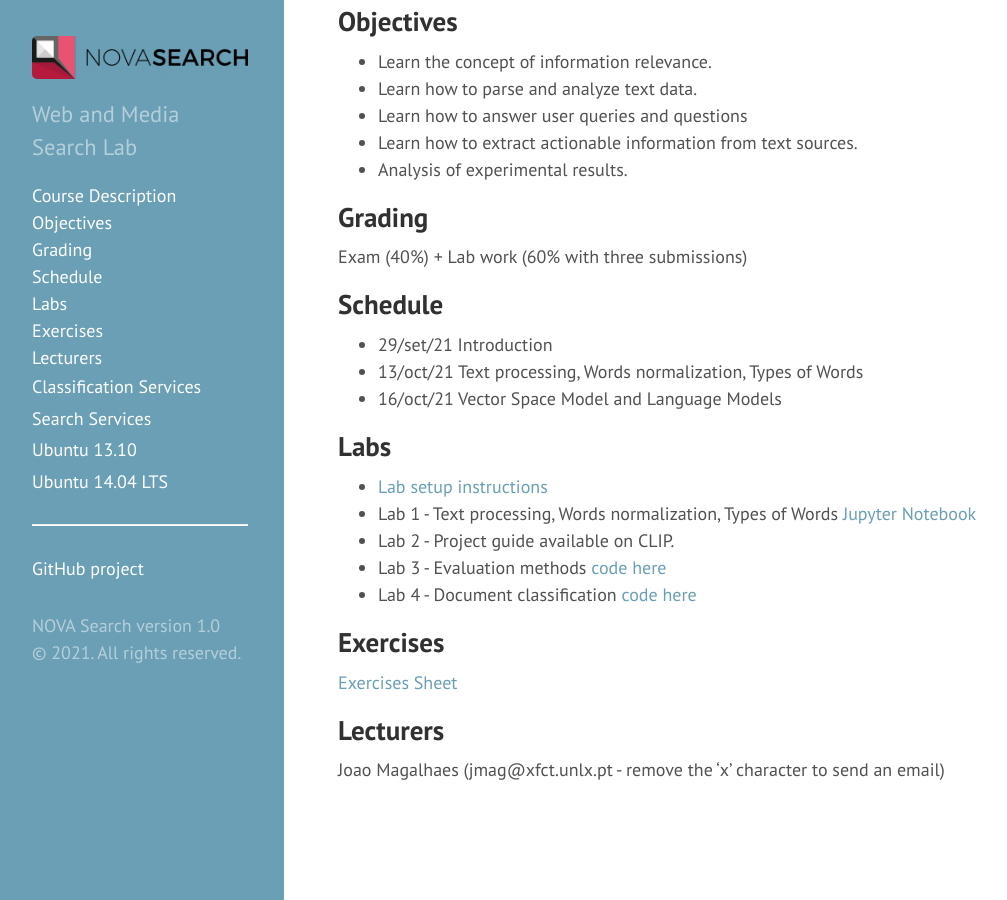
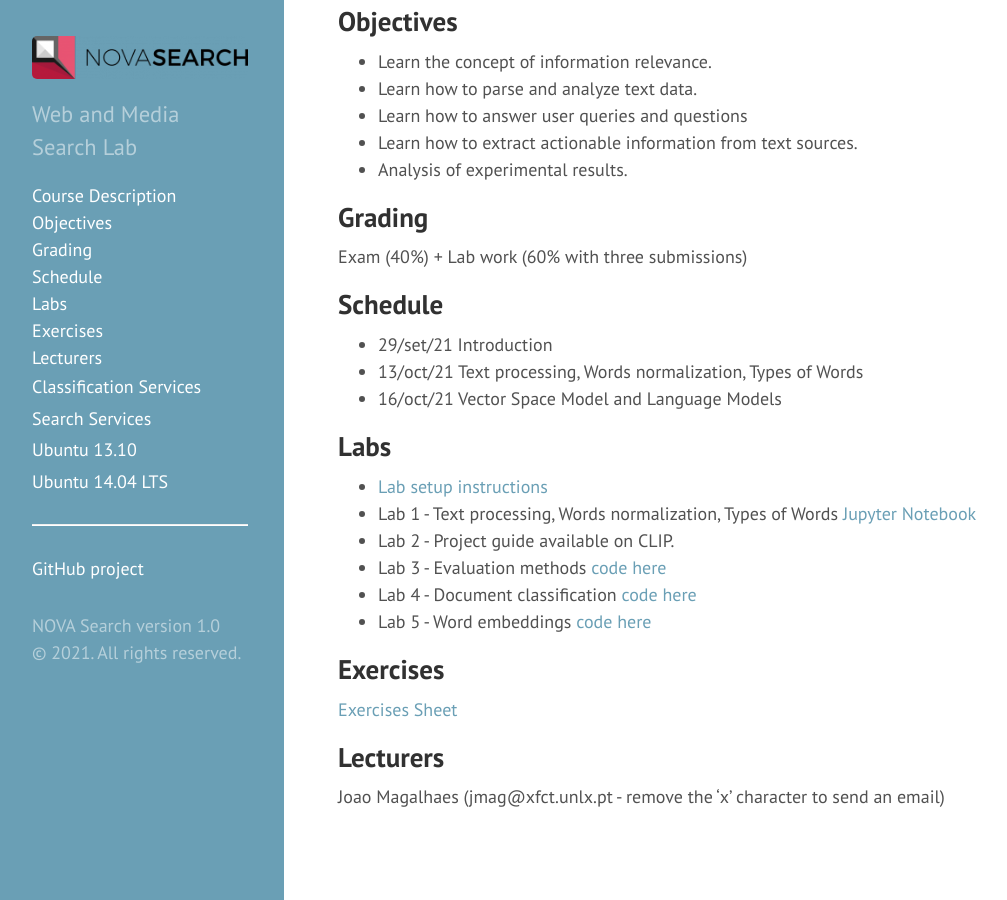
Before and after one commit to novasearch/wiki.novasearch.org, a Jekyll site: the page built from wiki/IR_NLP_2021.md, in a window 1280 px wide and 900 px high, scrolled down 533 px. Shown: the whole window, without its empty margins (4-1011 px from the left). Built offline with Jekyll 4.4.1, drawn with Linux system fonts in a browser that asks for light colours.

Commit message:
Update IR_NLP_2021.md

```diff
--- a/wiki/IR_NLP_2021.md
+++ b/wiki/IR_NLP_2021.md
@@ -32,6 +32,7 @@ Exam (40%) + Lab work (60% with three submissions)
  - Lab 2 - Project guide available on CLIP.
  - Lab 3 - Evaluation methods [code here](/assets/files/2021labs/eval.zip)
  - Lab 4 - Document classification [code here](/assets/files/2021labs/Sentiment_classification_scikit_learn.ipynb)
+ - Lab 5 - Word embeddings [code here](/assets/files/2021labs/word_embeddings.ipynb)
 
 ## Exercises
 [Exercises Sheet](/assets/files/Exercises.pdf)
```
